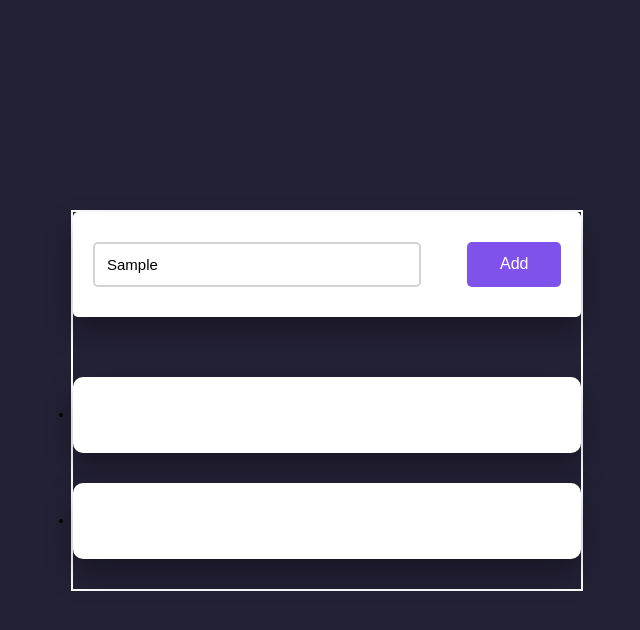
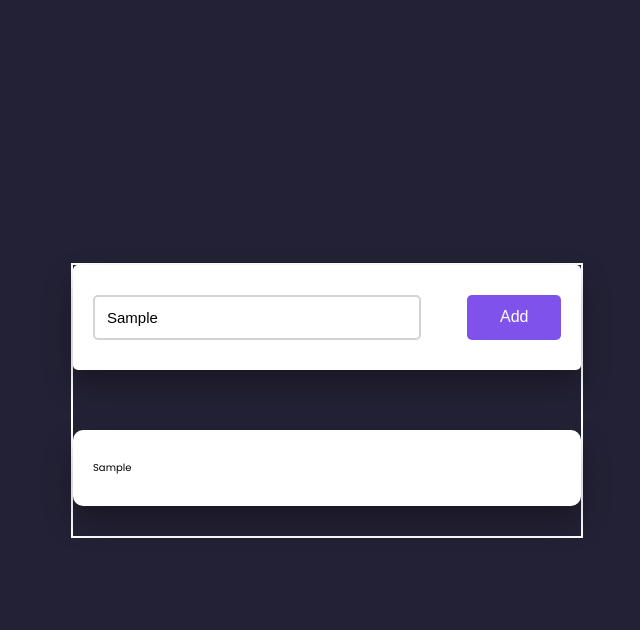
Before and after one commit to iamlucasmagalhaes/to-do-list, a plain HTML site: page index.html in a window 1280 px wide. Both pictures are taken after typing "Sample" into the empty fields and a click on the button "Add". Shown: the whole page, without its empty margins (313-953 px from the left). Drawn offline with Linux system fonts and the light colour scheme.

Commit message:
add a new task

```diff
--- a/index.html
+++ b/index.html
@@ -9,18 +9,16 @@
     <link href="https://fonts.googleapis.com/css2?family=Poppins:ital,wght@0,100;0,200;0,300;0,400;0,500;0,600;0,700;0,800;0,900;1,100;1,200;1,300;1,400;1,500;1,600;1,700;1,800;1,900&display=swap" rel="stylesheet">
     <link rel="stylesheet" href="https://cdnjs.cloudflare.com/ajax/libs/font-awesome/6.5.2/css/all.min.css" integrity="sha512-SnH5WK+bZxgPHs44uWIX+LLJAJ9/2PkPKZ5QiAj6Ta86w+fsb2TkcmfRyVX3pBnMFcV7oQPJkl9QevSCWr3W6A==" crossorigin="anonymous" referrerpolicy="no-referrer" />
     <link rel="stylesheet" href="style.css">
+    <script src="script.js" defer></script>
 </head>
 <body>
     <main class="container">
         <div class="newtask">
-            <input type="text" placeholder="Task to be done...">
-            <button>Add</button>
+            <input type="text" placeholder="Task to be done..." id="inputTask">
+            <button id="addtask">Add</button>
         </div>
 
-        <ul>
-            <li class="task"></li>
-            <li class="task"></li>
-        </ul>
+        <ul id="taskList"></ul>
     </main>
 </body>
 </html>
--- /dev/null
+++ b/script.js
@@ -0,0 +1,13 @@
+const button = document.getElementById('addtask') //captura o botão de adicionar uma nova task
+const input = document.getElementById('inputTask') //captura o valor inserido no input
+
+//adiciona dinamicamente um item a minha lista
+function addTask(){
+    const ul = document.getElementById('taskList') //captura a minha lista
+    const li = document.createElement('li') //cria um item dinamicamente
+    li.innerText = input.value //inseri o texto que estava no input para o meu item da lista
+    li.classList.add('task') //adiciona uma classe ao meu item
+    ul.appendChild(li) //adicona o item a minha lista
+}
+
+button.addEventListener('click', addTask) //captura um evento de click e chama a função para adicionar uma nova task
--- a/style.css
+++ b/style.css
@@ -69,6 +69,7 @@ body{
 }
 
 .task{
+    list-style-type: none;
     background-color: var(--white);
     padding: 3rem 2rem;
     border-radius: 1rem;
```
